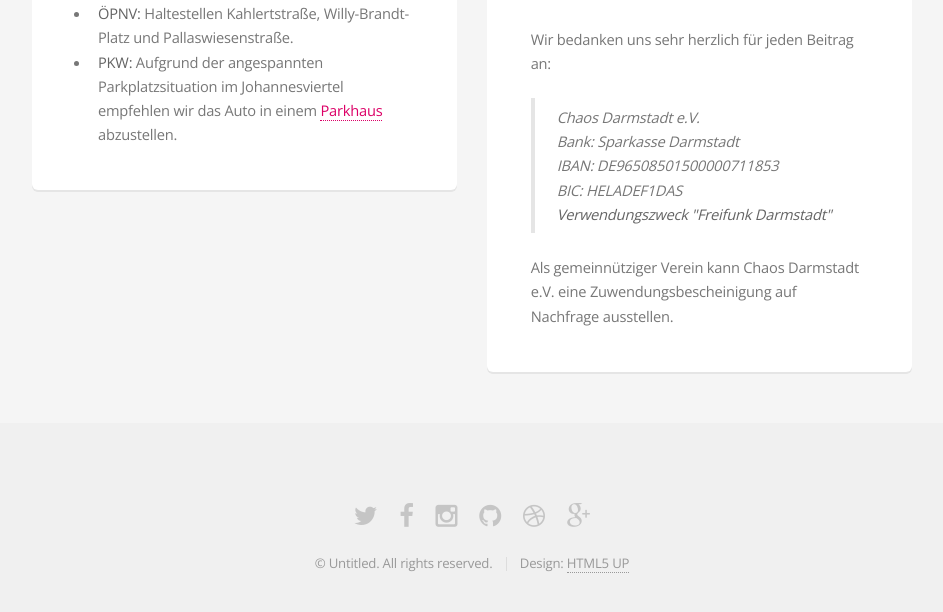
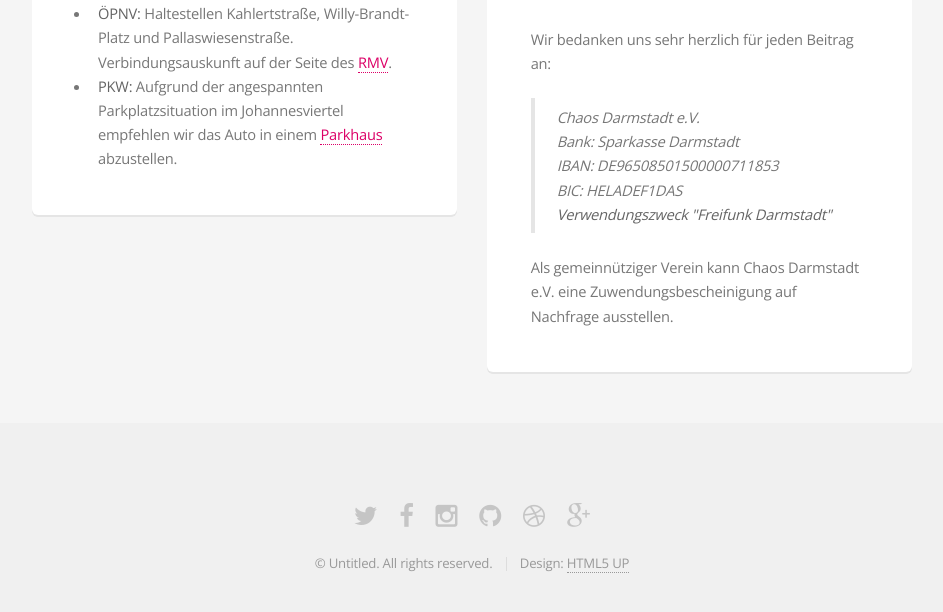
Before and after one commit to mdrenger/darmstadt.freifunk.net, a Jekyll site: the page built from pages/kontakt.html, in a window 1280 px wide and 900 px high, scrolled down 643 px, cut to the strip 257-869 px from the top of the window. Shown: the whole strip, without its empty margins (168-1111 px from the left). Built offline with Jekyll 4.4.1, drawn with Linux system fonts in a browser that asks for light colours.

Commit message:
added link to RMV

```diff
--- a/pages/kontakt.html
+++ b/pages/kontakt.html
@@ -28,7 +28,7 @@
 						<div id="map" style="height: 30em; border-radius:5px; margin: 1em 0;"></div>
 						<h4>Anfahrt</h4>
 						<ul>
-							<li><strong>ÖPNV:</strong> Haltestellen Kahlertstraße, Willy-Brandt-Platz und Pallaswiesenstraße.</li>
+							<li><strong>ÖPNV:</strong> Haltestellen Kahlertstraße, Willy-Brandt-Platz und Pallaswiesenstraße. Verbindungsauskunft auf der Seite des <a href="http://www.rmv.de/">RMV</a>.</li>
 							<li><strong>PKW:</strong> Aufgrund der angespannten Parkplatzsituation im Johannesviertel empfehlen wir das Auto in einem <a href="http://www.parkopedia.de/parken/darmstadt/">Parkhaus</a> abzustellen.</li>
 						</ul>
 				</div>
```
